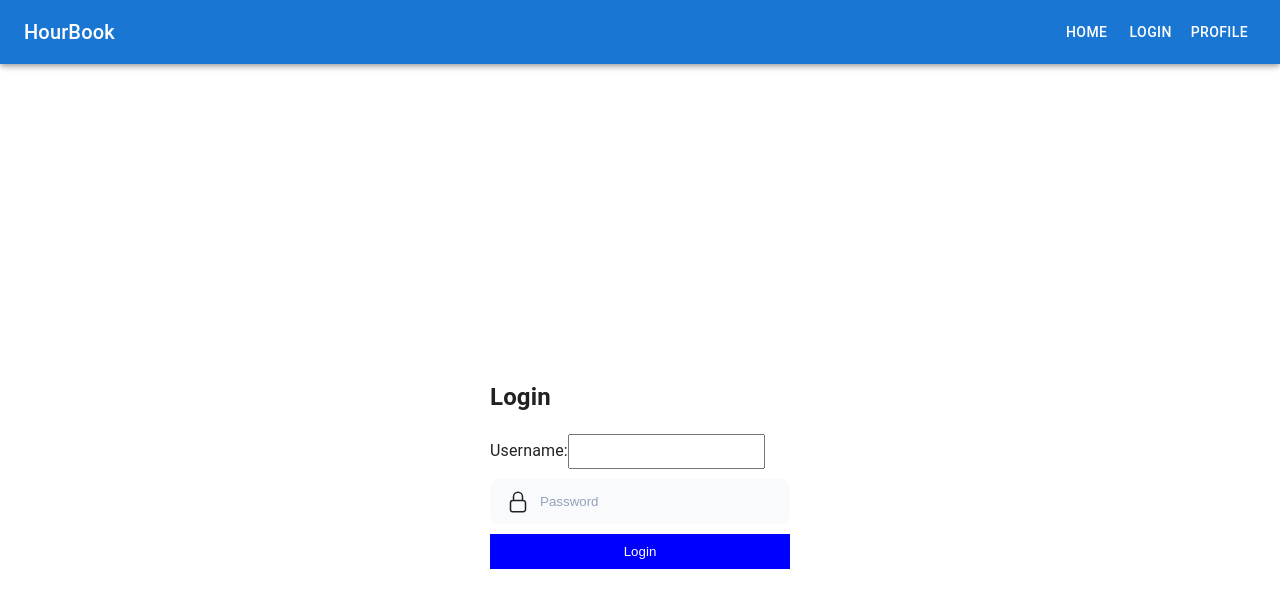
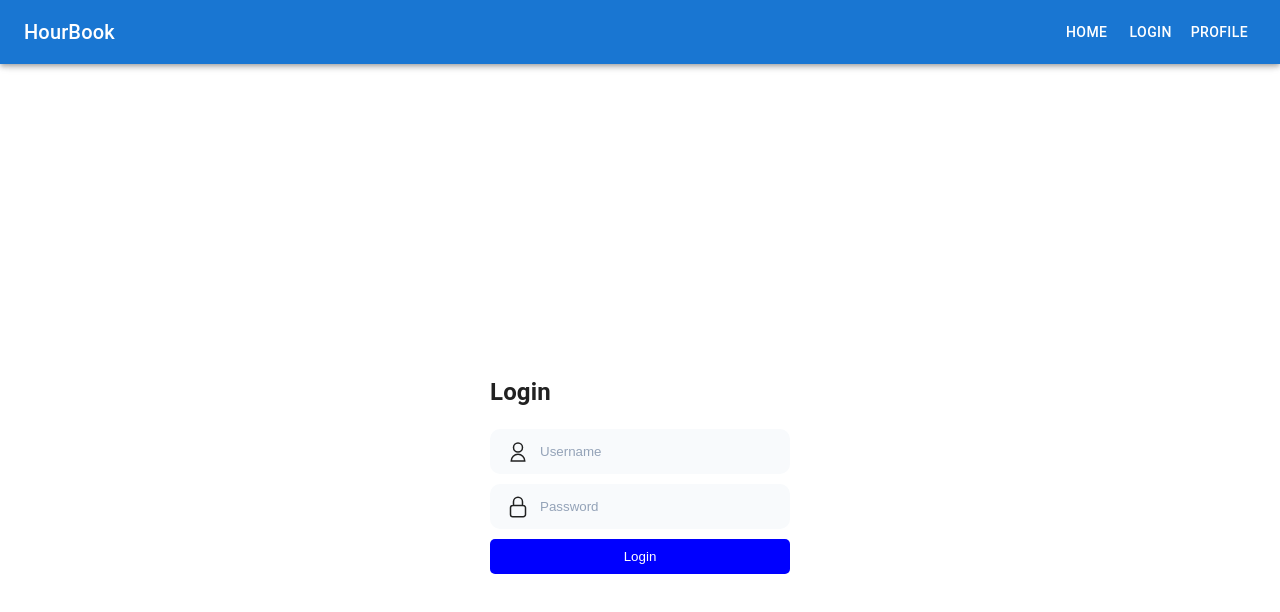
Before and after one commit to kvilho/nowhitespaces, a React (Vite) app in the folder frontend/: page /login in a window 1280 px wide. Shown: the top 612 px of the page. Built offline with nearby package versions, Linux system fonts and the light colour scheme.

Commit message:
Login form updated and new username input field

```diff
--- a/frontend/src/pages/Login.tsx
+++ b/frontend/src/pages/Login.tsx
@@ -13,22 +13,28 @@ const Login: React.FC = () => {
     };
 
     return (
-        <div style={{ display: 'flex', justifyContent: 'center', alignItems: 'center', height: '100vh' }}>
-            <form onSubmit={handleSubmit} style={{ display: 'flex', flexDirection: 'column', width: '300px' }}>
+        <div className="login-container">
+            <form onSubmit={handleSubmit} className="login-form">
                 <h2>Login</h2>
-                <label>
-                    Username:
+
+                {/* Username Field with Icon */}
+                <div className='input-field'>
+                    <svg className="icon" stroke="currentColor" strokeWidth="1.5" viewBox="0 0 24 24" xmlns="http://www.w3.org/2000/svg">
+                        <path d="M12 12c2.485 0 4.5-2.015 4.5-4.5S14.485 3 12 3 7.5 5.015 7.5 7.5 9.515 12 12 12zm0 2.25c-3.735 0-6.75 3.015-6.75 6.75h13.5c0-3.735-3.015-6.75-6.75-6.75z"></path>
+                    </svg>
                     <input
+                        className='input text-input'
+                        placeholder='Username'
                         type="text"
                         value={username}
                         onChange={(e) => setUsername(e.target.value)}
-                        style={{ marginBottom: '10px', padding: '8px' }}
                     />
-                </label>
-                <div className='login-field'>
+                </div>
+
+                {/* Password Field with Icon */}
+                <div className='input-field'>
                     <svg className="icon" stroke="currentColor" strokeWidth="1.5" viewBox="0 0 24 24" xmlns="http://www.w3.org/2000/svg">
-                        <path d="M16.5 10.5V6.75a4.5 4.5 0 10-9 0v3.75m-.75 11.25h10.5a2.25 2.25 0 002.25-2.25v-6.75a2.25 2.25 0 00-2.25-2.25H6.75a2.25 2.25 0 00-2.25 2.25v6.75a2.25 2.25 0 002.25 2.25z"
-                        strokeLinejoin="round" strokeLinecap="round"></path>
+                        <path d="M16.5 10.5V6.75a4.5 4.5 0 10-9 0v3.75m-.75 11.25h10.5a2.25 2.25 0 002.25-2.25v-6.75a2.25 2.25 0 00-2.25-2.25H6.75a2.25 2.25 0 00-2.25 2.25v6.75a2.25 2.25 0 002.25 2.25z" strokeLinejoin="round" strokeLinecap="round"></path>
                     </svg>
                     <input
                         className='input password-input'
@@ -38,7 +44,8 @@ const Login: React.FC = () => {
                         onChange={(e) => setPassword(e.target.value)}
                     />
                 </div>
-                <button type="submit" style={{ padding: '10px', backgroundColor: 'blue', color: 'white', border: 'none' }}>
+
+                <button type="submit" className="login-button">
                     Login
                 </button>
             </form>
--- a/frontend/src/styles/loginform.css
+++ b/frontend/src/styles/loginform.css
@@ -11,7 +11,8 @@
     width: 300px;
 }
 
-.login-field {
+/* General Input Field Styling */
+.input-field {
     display: flex;
     align-items: center;
     position: relative;
@@ -41,6 +42,7 @@
     box-shadow: 0 0 0 5px rgb(129 140 248 / 30%);
 }
 
+/* Icon Positioning */
 .icon {
     position: absolute;
     left: 1rem;
@@ -49,10 +51,16 @@
     height: 1.5rem;
 }
 
-.password-input {
-    padding-left: 3rem;
+/* Specific Adjustments */
+.text-input {
+    padding-left: 3rem; /* Ensure space for the icon */
 }
 
+.password-input {
+    padding-left: 3rem; /* Ensure space for the icon */
+}
+
+/* Button Styling */
 .login-button {
     padding: 10px;
     background-color: blue;
```
